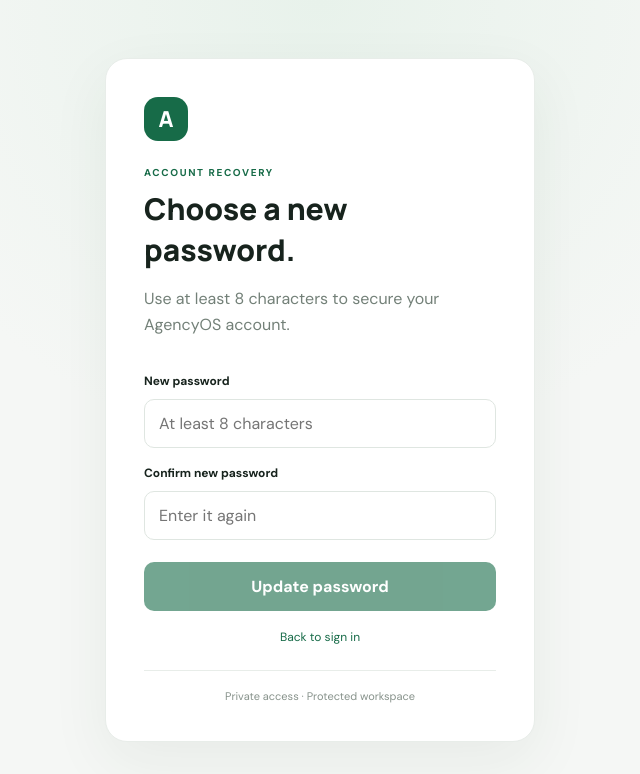
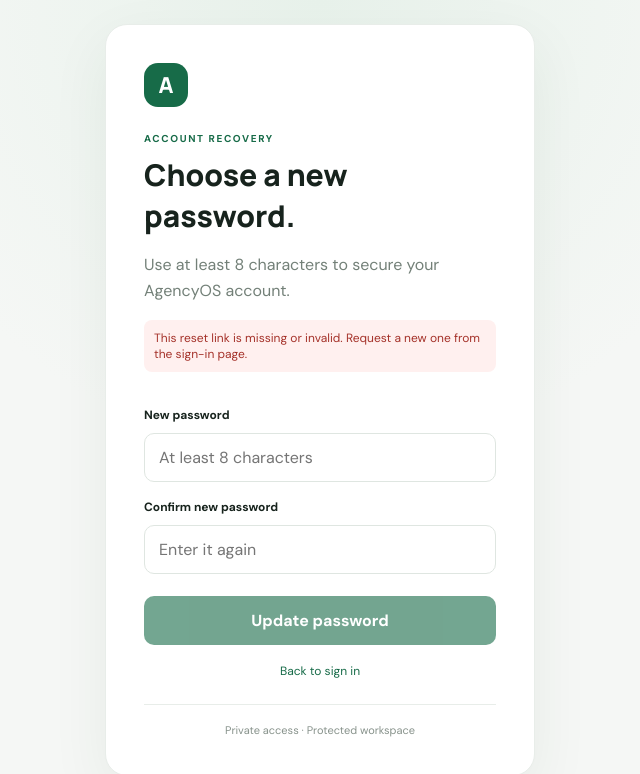
Before and after one commit to OluwaThoby/Oluwa, a Next.js app: page /reset-password in a window 1280 px wide. Shown: the top 774 px of the page, without its empty margins (320-960 px from the left). Built offline with nearby package versions, Linux system fonts and the light colour scheme; what @neon/auth would draw is missing.

Commit message:
Explain missing password reset links

```diff
--- a/src/app/reset-password/page.tsx
+++ b/src/app/reset-password/page.tsx
@@ -35,12 +35,15 @@ function ResetPasswordForm() {
     <div className="brand-mark">A</div><div className="eyebrow">ACCOUNT RECOVERY</div>
     <h1>Choose a new password.</h1><p className="muted">Use at least 8 characters to secure your AgencyOS account.</p>
     {done ? <div className="success" role="status">Your password has been updated. Taking you back to sign in…</div> :
+      <>
+      {!token && <div className="error" role="alert">This reset link is missing or invalid. Request a new one from the sign-in page.</div>}
       <form onSubmit={submit}>
         <label htmlFor="new-password">New password</label><input id="new-password" type="password" autoComplete="new-password" minLength={8} required value={password} onChange={e=>setPassword(e.target.value)} placeholder="At least 8 characters"/>
         <label htmlFor="confirm-password">Confirm new password</label><input id="confirm-password" type="password" autoComplete="new-password" minLength={8} required value={confirm} onChange={e=>setConfirm(e.target.value)} placeholder="Enter it again"/>
         {error && <div className="error" role="alert">{error}</div>}
         <button className="primary-btn" disabled={busy || !token}>{busy?'Updating…':'Update password'}</button>
-      </form>}
+      </form>
+      </>}
     <div className="auth-links"><button type="button" onClick={()=>router.push('/')}>Back to sign in</button></div>
     <div className="auth-foot">Private access · Protected workspace</div>
   </section></main>;
```
